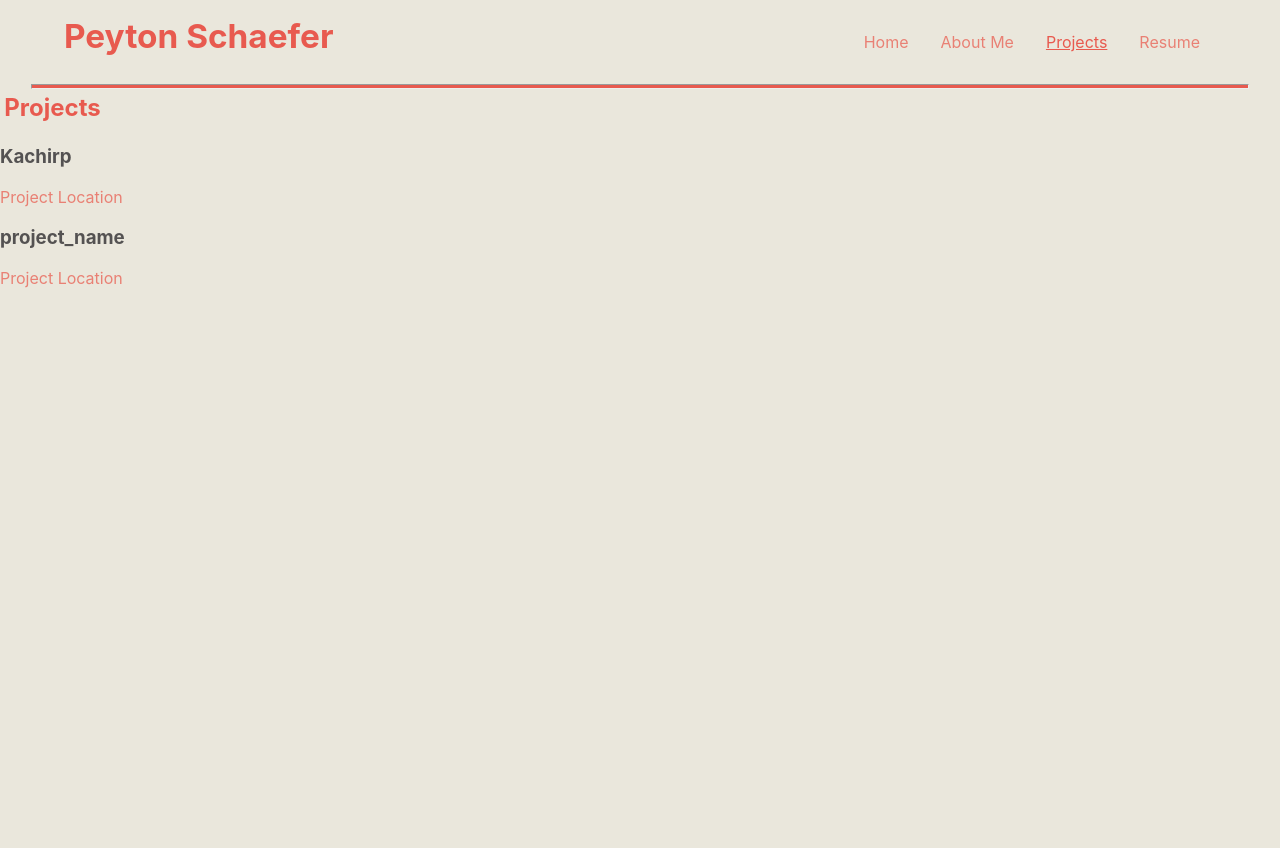
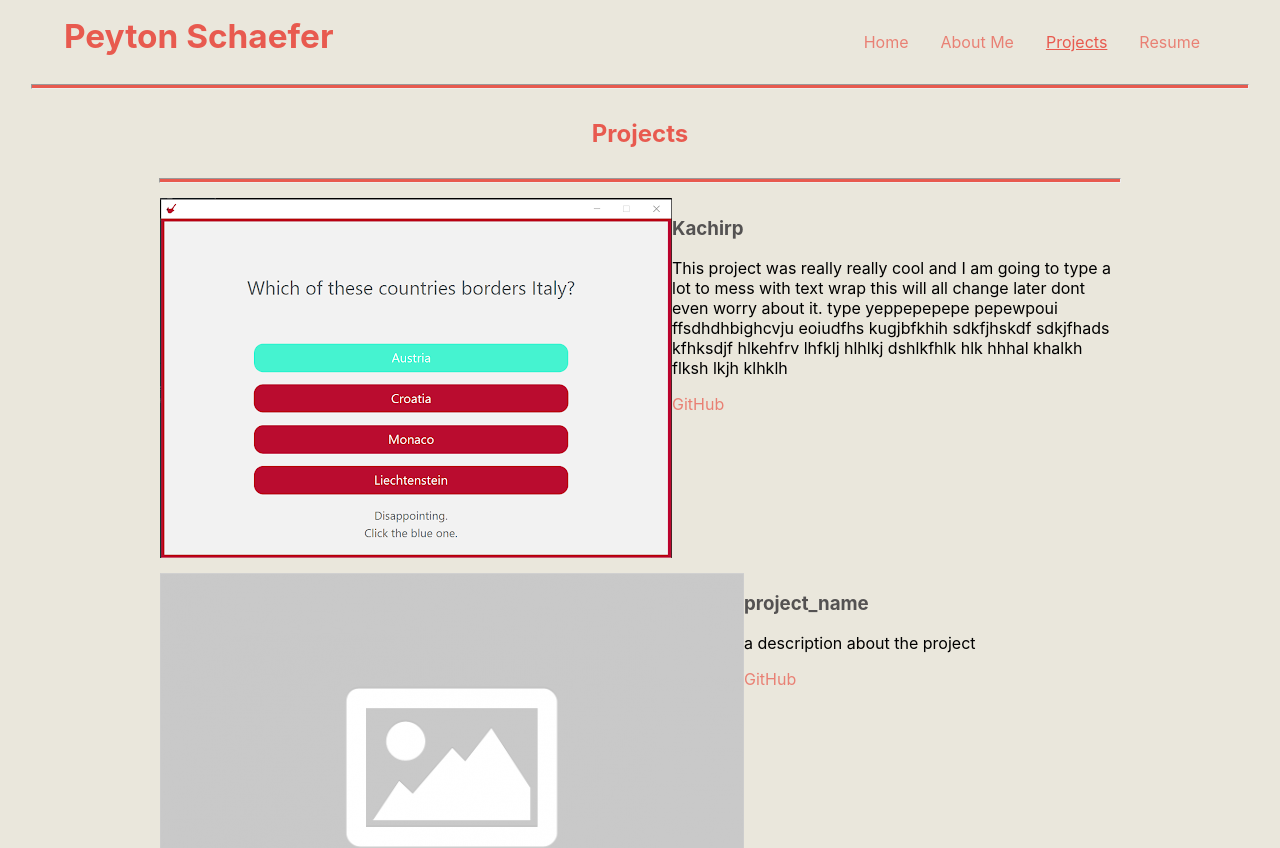
Before and after one commit to peschaefer/Portfolio, a React (Create React App) app: page /projects in a window 1280 px wide. Shown: the top 848 px of the page. Before the commit the page ends 800 px from the top, so only its background shows below. Built offline with nearby package versions, Linux system fonts and the light colour scheme.

Commit message:
Add images to Project Page and Minor Styling
images were added as a prop to projects and some brief styling was done to make them fit better on screen

the <hr> inline styling was moved to the style sheet.

```diff
--- a/src/App.css
+++ b/src/App.css
@@ -7,6 +7,17 @@ html{
     height: 100vh;
     background-color: #EAE7DC;
     color: #8E8D8A;
+}
+
+.project-box{
+    width: 75%;
+    margin: auto;
+}
+
+.single-project-container{
+    display: flex;
+    padding-top: 15px;
+    /*padding-bottom: 10px;*/
 }
 
 .site-header{
@@ -66,3 +77,19 @@ a:hover {
 }
 
 a:active { text-decoration: none; }
+
+.header-line{
+    background: rgb(232, 90, 79);
+    color: rgb(232, 90, 79);
+    height: 3px;
+    width: 95%;
+    margin: 0 auto 0 auto;
+}
+
+.subline{
+    background: rgb(232, 90, 79);
+    color: rgb(232, 90, 79);
+    height: 3px;
+    width: 75%;
+    margin: 0 auto 0 auto;
+}
--- a/src/components/Header.jsx
+++ b/src/components/Header.jsx
@@ -24,15 +24,7 @@ const Header = () => {
                 </li>
             </ul>
         </header>
-            <hr style={{
-                background: "rgb(232, 90, 79)",
-                color: "rgb(232, 90, 79)",
-                height: "3px",
-                margin: "0px",
-                width: "95%",
-                marginLeft: "auto",
-                marginRight: "auto",
-            }}/>
+            <hr className={"header-line"}/>
             </>
     );
 };
--- a/src/components/Project.jsx
+++ b/src/components/Project.jsx
@@ -1,17 +1,28 @@
 import React from "react";
+import defaultImage from "../images/no-image.png"
 
 const Project = (props) => {
+
+    const image = props.image
+
     return (
-        <header className={"project-container"}>
-            <h3 className={"project-name"}>{props.name}</h3>
-            <a href={props.url}>Project Location</a>
-        </header>
+        <div className={"single-project-container"}>
+            <img className={"project-image"} src={image}  alt={props.imageAlt}/>
+            <div>
+                <h3 className={"project-name"}>{props.name}</h3>
+                <p>{props.description}</p>
+                <a href={props.url}>GitHub</a>
+            </div>
+        </div>
     );
 };
 
 Project.defaultProps = {
     name: "project_name",
+    description: "a description about the project",
     url: "https://www.peytonschaefer.com/",
+    image: defaultImage,
+    imageAlt: "A question screen from Kachirp"
 }
 
 
--- a/src/pages/About.jsx
+++ b/src/pages/About.jsx
@@ -7,15 +7,7 @@ const About = () => {
             <title>About - PeytonSchaefer</title>
             <Header/>
             <h2 className={"subheader"}>About</h2>
-            <hr style={{
-                background: "rgb(232, 90, 79)",
-                color: "rgb(232, 90, 79)",
-                height: "3px",
-                margin: "0px",
-                width: "75%",
-                marginLeft: "auto",
-                marginRight: "auto",
-            }}/>
+            <hr className={"subline"}/>
         </div>
     );
 };
--- a/src/pages/Projects.jsx
+++ b/src/pages/Projects.jsx
@@ -1,15 +1,24 @@
 import React from "react";
 import Project from "../components/Project";
 import Header from "../components/Header";
+import kachirpImage from "../images/kachirp.png"
 
 const Projects = () => {
     return (
         <>
             <title>Projects - PeytonSchaefer</title>
             <Header/>
-            <h2>Projects</h2>
-            <Project name="Kachirp" url="peytonschaefer.com"/>
-            <Project/>
+            <h2 className={"subheader"}>Projects</h2>
+            <hr className={"subline"}/>
+            <div className={"project-box"}>
+                <Project name="Kachirp" url="peytonschaefer.com" image={kachirpImage} imageAlt="A question screen from Kachirp"
+                description="This project was really really cool and I am
+                going to type a lot to mess with text wrap this will all
+                change later dont even worry about it. type yeppepepepe pepewpoui ffsdhdhbighcvju
+                eoiudfhs kugjbfkhih sdkfjhskdf sdkjfhads kfhksdjf hlkehfrv lhfklj hlhlkj dshlkfhlk hlk
+                hhhal khalkh flksh lkjh klhklh"/>
+                <Project/>
+            </div>
         </>
     );
 };
```
Also changed, not shown: src/images/kachirp.png (added), src/images/no-image.png (added).
